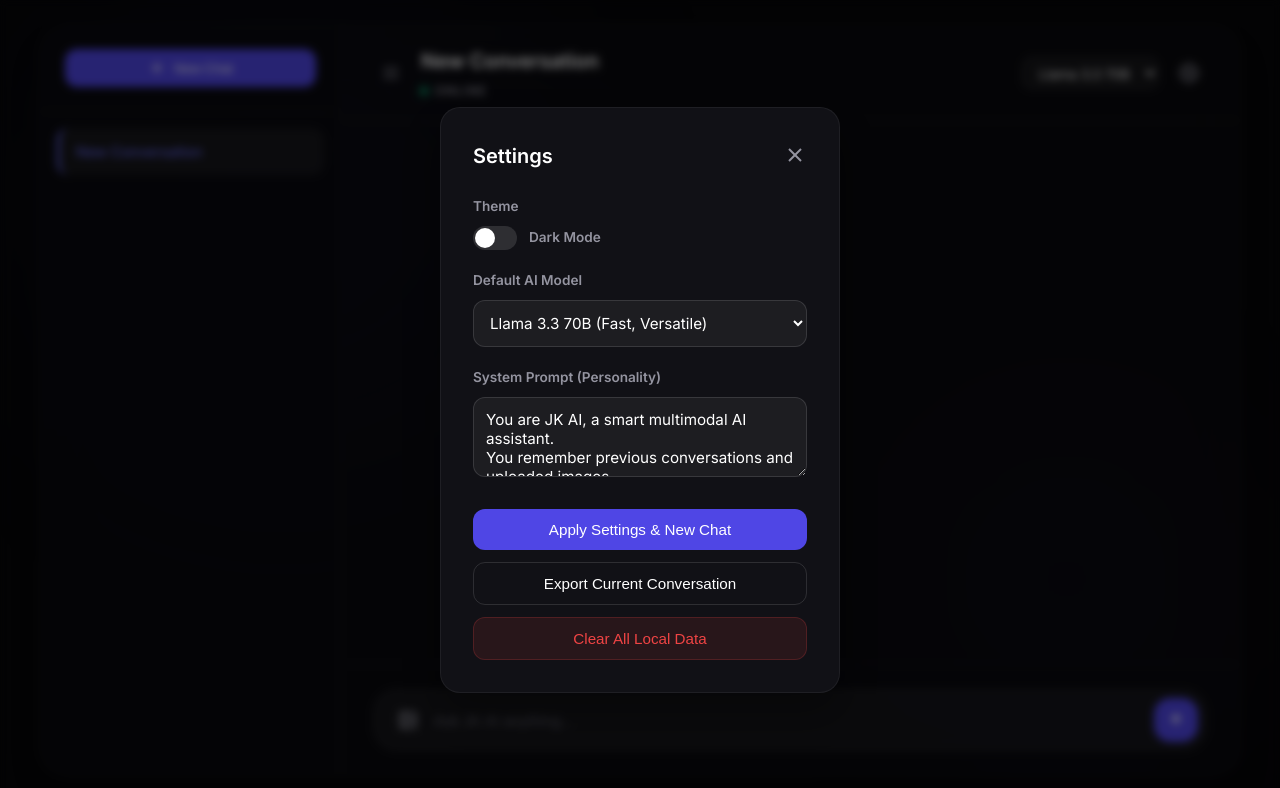
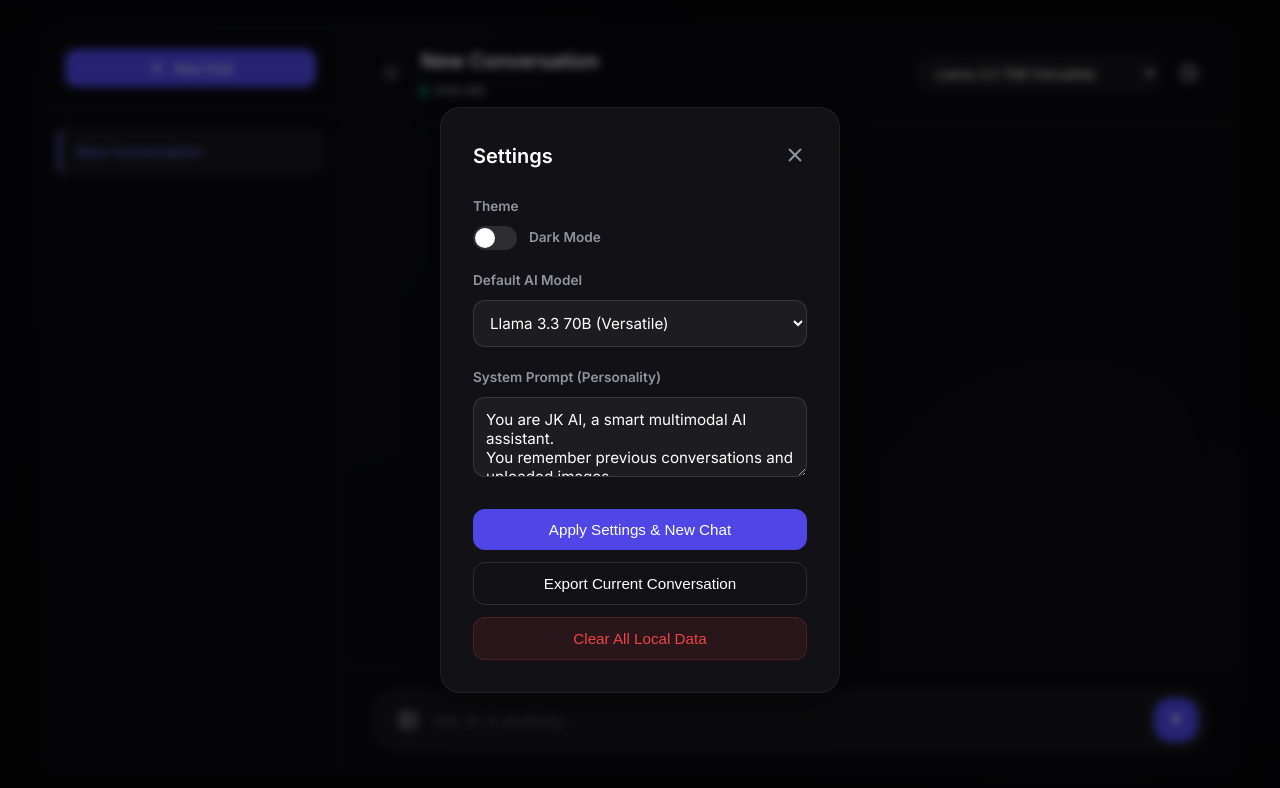
Before and after one commit to pravinhub/JK-AI, a website: page public/index.html in a window 1280 px wide. Both pictures are taken after a click on the button 1189 px from the left and 72 px from the top of the page. Drawn offline with Linux system fonts and the light colour scheme.

Commit message:
feat: updated Groq model list including deepseek-r1 and llama-3.1-8b

```diff
--- a/public/index.html
+++ b/public/index.html
@@ -47,9 +47,11 @@
                 <div style="display:flex; align-items:center; gap:12px;">
                     <!-- Per-chat model selector -->
                     <select id="chatModelSelect" class="chat-model-select" onchange="updateChatModel()">
-                        <option value="llama-3.3-70b-versatile">Llama 3.3 70B</option>
-                        <option value="mixtral-8x7b-32768">Mixtral 8x7B</option>
-                        <option value="gemma2-9b-it">Gemma 2 9B</option>
+                        <option value="llama-3.3-70b-versatile">Llama 3.3 70B (Versatile)</option>
+                        <option value="llama-3.1-8b-instant">Llama 3.1 8B (Instant)</option>
+                        <option value="deepseek-r1-distill-llama-70b">DeepSeek R1 70B (Reasoning)</option>
+                        <option value="mixtral-8x7b-32768">Mixtral 8x7B (32k Context)</option>
+                        <option value="gemma2-9b-it">Gemma 2 9B (IT)</option>
                     </select>
 
                     <button class="settings-btn" aria-label="Settings" onclick="openSettings()">
@@ -107,9 +109,11 @@
             <div class="setting-group">
                 <label>Default AI Model</label>
                 <select id="defaultModelSelect" onchange="updateDefaultModel()">
-                    <option value="llama-3.3-70b-versatile">Llama 3.3 70B (Fast, Versatile)</option>
-                    <option value="mixtral-8x7b-32768">Mixtral 8x7B (Balanced)</option>
-                    <option value="gemma2-9b-it">Gemma 2 9B (Lightweight)</option>
+                    <option value="llama-3.3-70b-versatile">Llama 3.3 70B (Versatile)</option>
+                    <option value="llama-3.1-8b-instant">Llama 3.1 8B (Instant)</option>
+                    <option value="deepseek-r1-distill-llama-70b">DeepSeek R1 70B (Reasoning)</option>
+                    <option value="mixtral-8x7b-32768">Mixtral 8x7B (32k Context)</option>
+                    <option value="gemma2-9b-it">Gemma 2 9B (IT)</option>
                 </select>
             </div>
 
```
